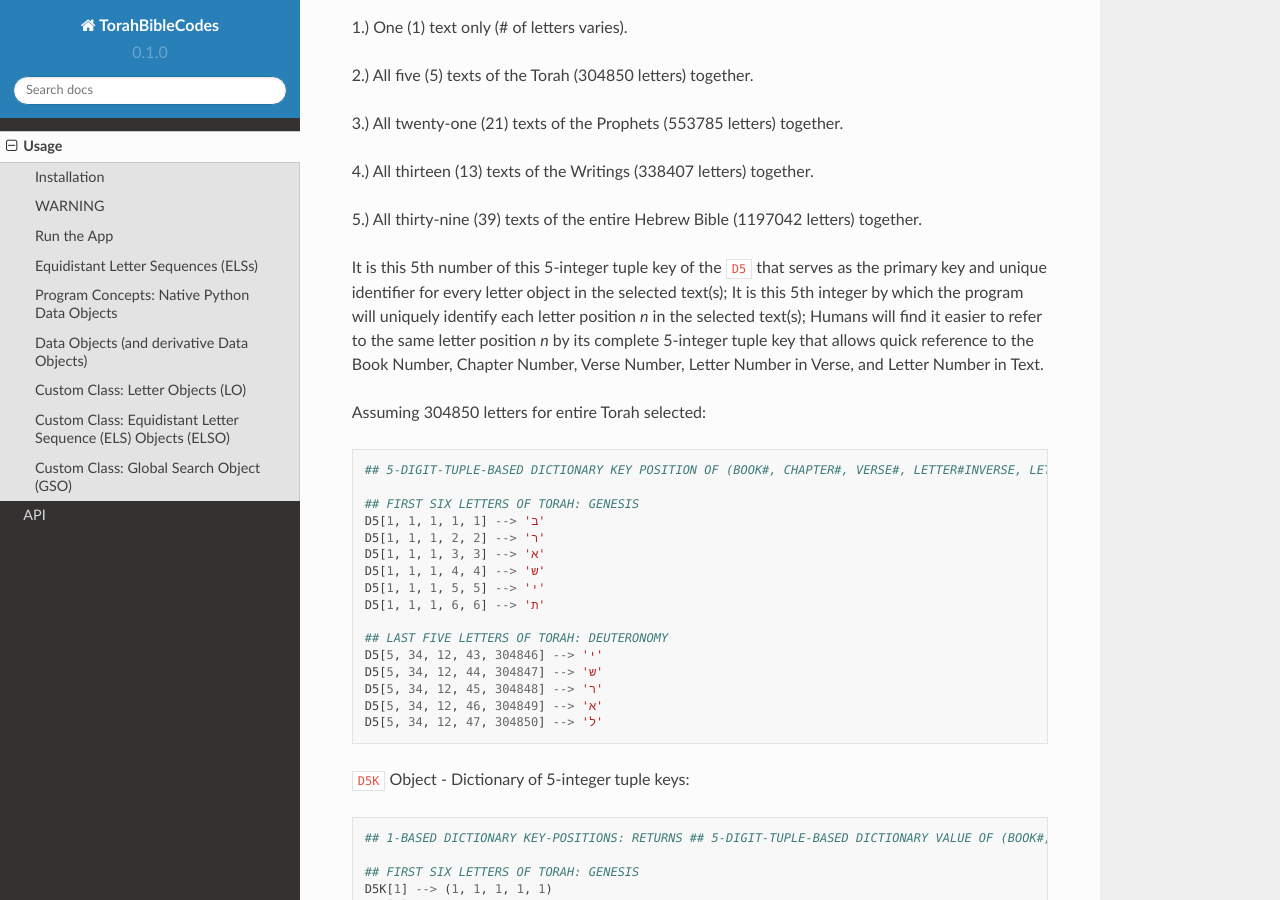
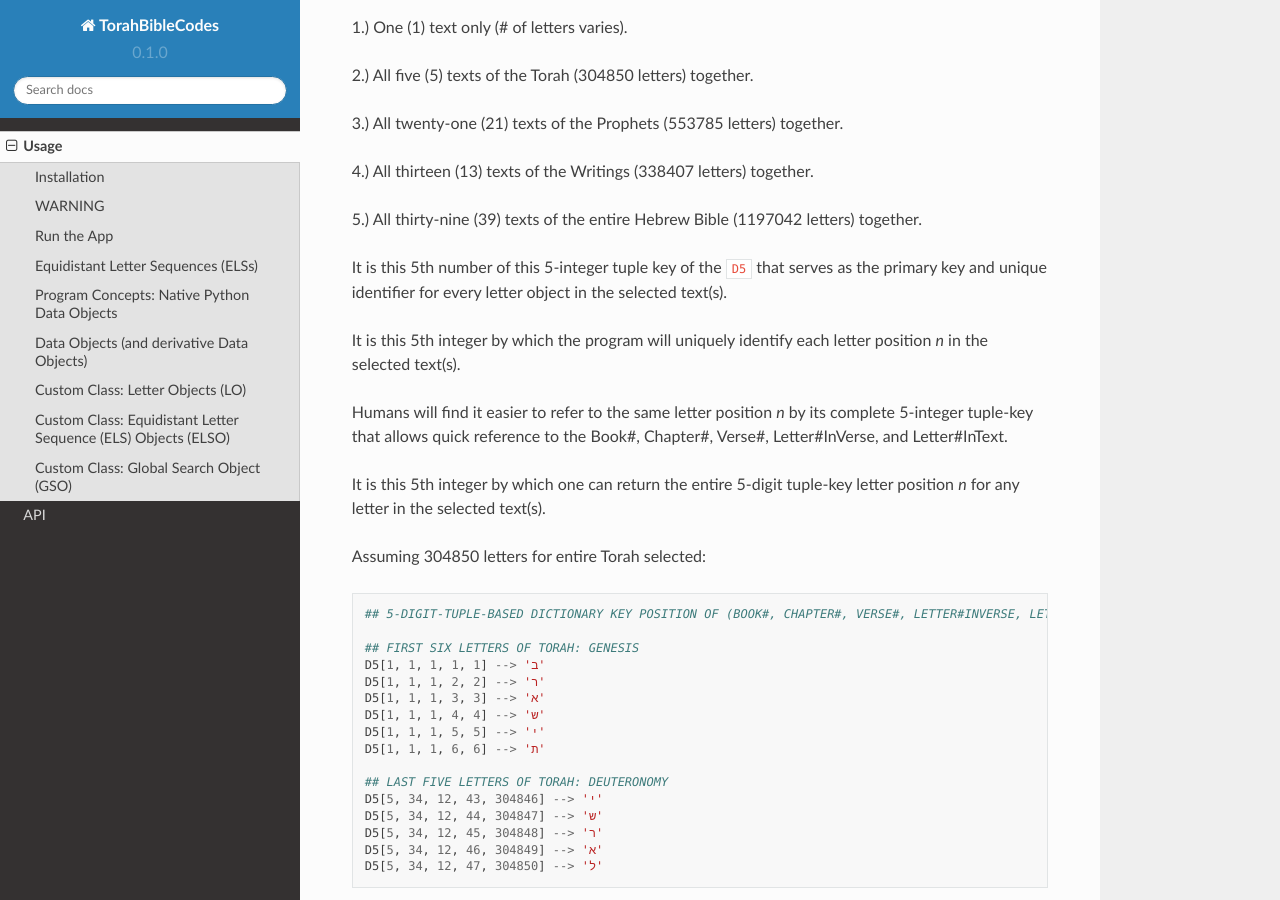
Before and after one commit to TorahBibleCodes/TorahBibleCodes_Sphinx, a Sphinx documentation site: the page built from docs/source/usage.rst, in a window 1280 px wide and 900 px high, scrolled down 6122 px. Built offline with Sphinx 7.4.7 and the Read the Docs theme 2.0.0, drawn with Linux system fonts in a browser that asks for light colours.

Commit message:
Update usage.rst

```diff
--- a/docs/source/usage.rst
+++ b/docs/source/usage.rst
@@ -274,7 +274,13 @@ For example:
 
 5.) All thirty-nine (39) texts of the entire Hebrew Bible (1197042 letters) together.
 
-It is this 5th number of this 5-integer tuple key of the ``D5`` that serves as the primary key and unique identifier for every letter object in the selected text(s); It is this 5th integer by which the program will uniquely identify each letter position *n* in the selected text(s); Humans will find it easier to refer to the same letter position *n* by its complete 5-integer tuple key that allows quick reference to the Book Number, Chapter Number, Verse Number, Letter Number in Verse, and Letter Number in Text.
+It is this 5th number of this 5-integer tuple key of the ``D5`` that serves as the primary key and unique identifier for every letter object in the selected text(s).
+
+It is this 5th integer by which the program will uniquely identify each letter position *n* in the selected text(s).
+
+Humans will find it easier to refer to the same letter position *n* by its complete 5-integer tuple-key that allows quick reference to the Book#, Chapter#, Verse#, Letter#InVerse, and Letter#InText.
+
+It is this 5th integer by which one can return the entire 5-digit tuple-key letter position *n* for any letter in the selected text(s).
 
 Assuming 304850 letters for entire Torah selected::
 
```
